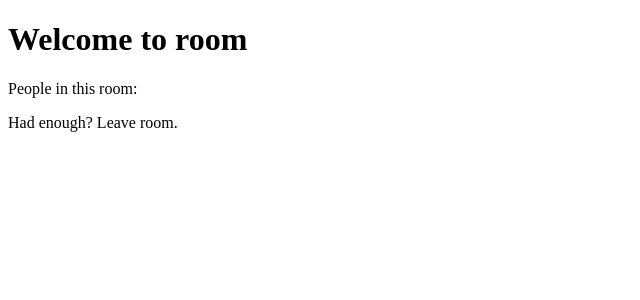
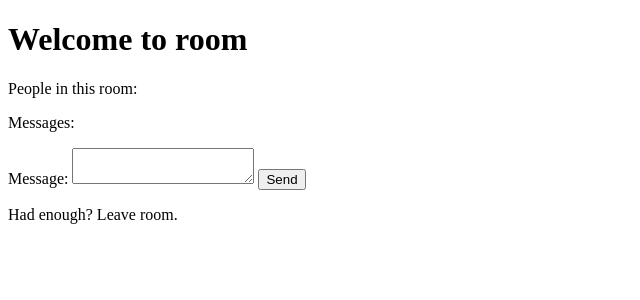
Before and after one commit to d1618033/simple-chat, a Django app: template simplechat/templates/simplechat/room.html in a window 1280 px wide. Shown: the top 300 px of the page, without its empty margins (0-640 px from the left). Run offline with Django 3.2, Linux system fonts and the light colour scheme; the template is opened without the code that fills it, so the values that code supplies are empty; some libraries are stand-ins or nearby versions.

Commit message:
add "add message" form and simple functionality

```diff
--- a/simplechat/templates/simplechat/room.html
+++ b/simplechat/templates/simplechat/room.html
@@ -99,17 +99,30 @@
             update_users_list_add(diff.add);
             update_users_list_delete(diff.delete);
         }
+        function fix_message(message) {
+            return "[" + user.name + "]: " + message;
+        }
+        function add_message_to_list(message) {
+            message = fix_message(message);
+            $("#message_list").append($("<li>").text(message));
+        }
+        function on_click_send_message() {
+            add_message_to_list($("#message")[0].value);
+        }
         function poll(){
             update_users();
             setTimeout(poll, 3000);
         };
+
     </script>
 {% endblock %}
 {% block bodyscripts %}
     <script>
         $(document).ready(function () {
             $("#logout").click(delete_user);
+            $("#message-send-btn").click(on_click_send_message);
             $("#greetings").text($("#greetings").text() + ", " + user.name);
+
             add_user_to_list(user.name);
             poll();
         });
@@ -120,5 +133,13 @@
 <p>People in this room:</p>
 <ul id="people_list">
 </ul>
+<p>Messages:</p>
+<ul id="message_list">
+</ul>
+<div id="message_form">
+    <label for="message">Message:</label>
+    <textarea id="message"></textarea>
+    <input id="message-send-btn" type="button" value="Send">
+</div>
 <p>Had enough? <a id="logout">Leave room.</a></p>
 {% endblock %}
```
